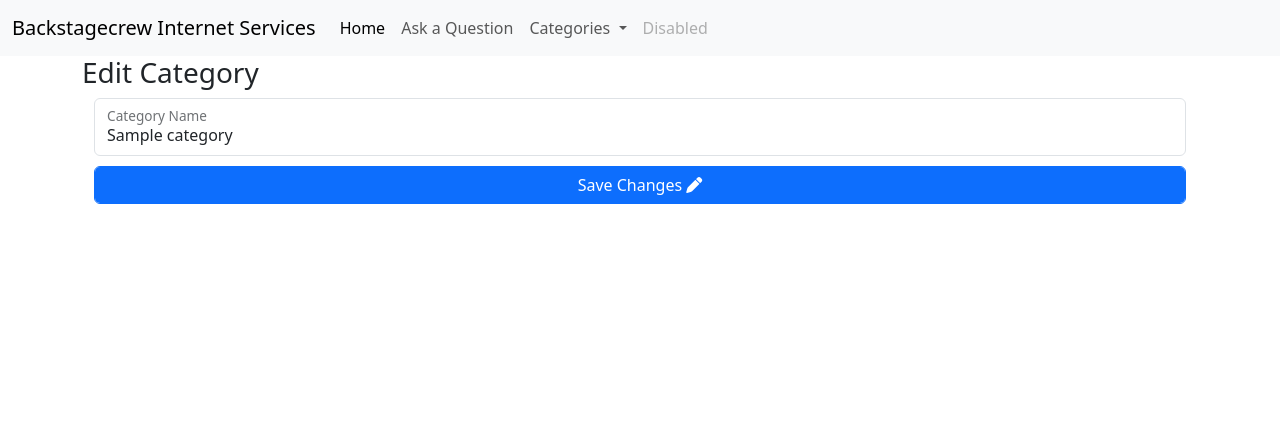
After one commit to BackstagecrewIS/devsite, a Flask app: page /edit_category/1 in a window 1280 px wide. The commit adds this page. Shown: the top 444 px of the page. Run offline with Flask 2, Linux system fonts and the light colour scheme; tables that the repository leaves empty hold one stand-in row (values such as "Sample post"); some libraries are stand-ins or nearby versions.

Commit message:
Add edit category functionality

```diff
--- a/faq/routes.py
+++ b/faq/routes.py
@@ -22,3 +22,13 @@ def add_category():
         db.session.commit()
         return redirect(url_for("categories"))
     return render_template("add_category.html")
+
+
+@app.route("/edit_category/<int:category_id>", methods=["GET", "POST"])
+def edit_category(category_id):
+    category = Category.query.get_or_404(category_id)
+    if request.method == "POST":
+        category.category_name = request.form.get("category_name")
+        db.session.commit()
+        return redirect(url_for("categories"))
+    return render_template("edit_category.html", category=category)
--- a/faq/templates/categories.html
+++ b/faq/templates/categories.html
@@ -18,7 +18,7 @@
                     <h5 class="card-title text-center">{{ category.category_name }}</h5>
                     <div class="row">
                         <div class="col-6">
-                            <a href="#" class="btn btn-warning uppercase wide-button">Edit</a>
+                            <a href="{{ url_for('edit_category', category_id=category.id) }}" class="btn btn-warning uppercase wide-button">Edit</a>
                         </div>
                         <div class="col-6">
                             <a href="#" class="btn btn-danger uppercase wide-button">Delete</a>
--- /dev/null
+++ b/faq/templates/edit_category.html
@@ -0,0 +1,18 @@
+{% extends "base.html" %}
+{% block content %}
+
+<h3>Edit Category</h3>
+<div class="container-fluid">
+    <form method="POST" action="{{ url_for('edit_category', category_id=category.id) }}">
+        <!-- category name -->
+        <div class="form-floating mb-12">
+            <input type="text" class="form-control" id="category_name" name="category_name" value="{{ category.category_name }}" placeholder="Category Name" minlength="3" maxlength="25" required>
+            <label for="category_name">Category Name</label>
+        </div>
+        <!-- submit button -->
+        <button type="submit" class=" form-control btn btn-primary wide-button">Save Changes <i class="fa-solid fa-pen right"></i>
+        </button>
+    </form>
+</div>
+
+{% endblock %}
```
